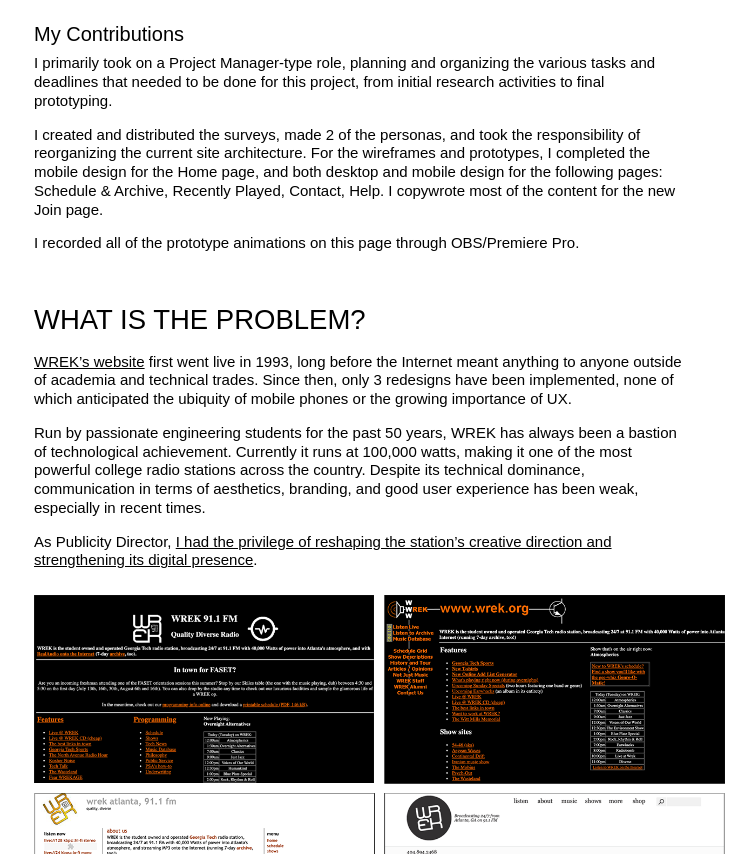
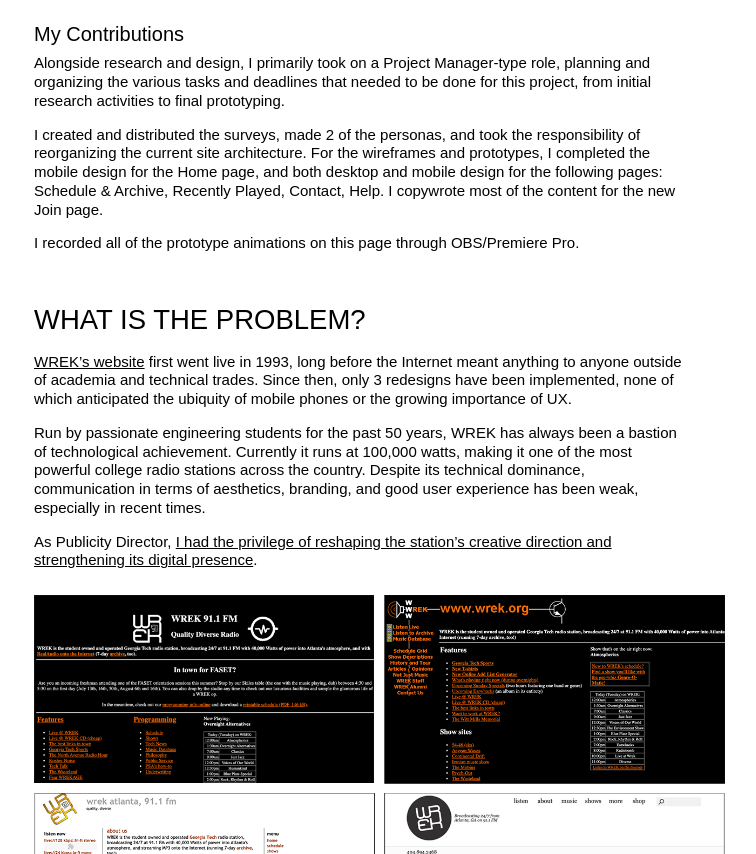
Before and after one commit to sgedorio/portfolio-2.0, a plain HTML site: page wwr.html in a window 1280 px wide. Shown: the part 919-1773 px from the top of the page, without its empty margins (41-797 px from the left). Drawn offline with Linux system fonts and the light colour scheme; a web font is replaced by a local one.

Commit message:
some edits to wwr contribution

```diff
--- a/wwr.html
+++ b/wwr.html
@@ -80,7 +80,7 @@
                     </div>
                     <div class="section contributions">
                         <h2>My Contributions</h2>
-                        <p>I primarily took on a Project Manager-type role, planning and organizing the various tasks and deadlines that needed to be done for this project, from initial research activities to final prototyping.</p>
+                        <p>Alongside research and design, I primarily took on a Project Manager-type role, planning and organizing the various tasks and deadlines that needed to be done for this project, from initial research activities to final prototyping.</p>
                         <p>I created and distributed the surveys, made 2 of the personas, and took the responsibility of reorganizing the current site architecture. For the wireframes and prototypes, I completed the mobile design for the Home page, and both desktop and mobile design for the following pages: Schedule & Archive, Recently Played, Contact, Help. I copywrote most of the content for the new Join page.</p>
                         <p>I recorded all of the prototype animations on this page through OBS/Premiere Pro.</p>
                     </div>
```
